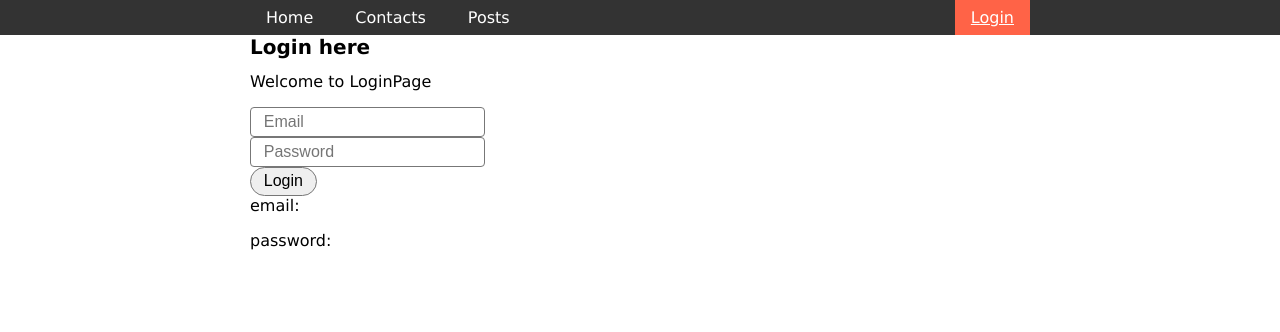
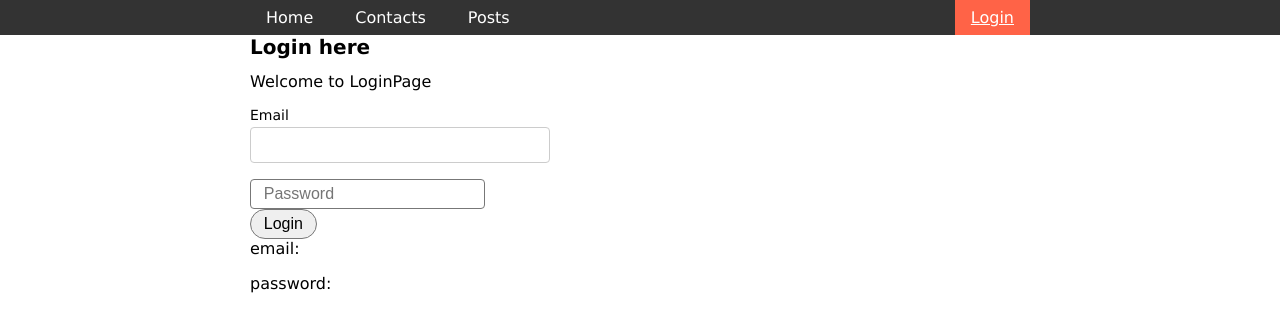
Before and after one commit to VytasPet/feu5-12_react_practice_crud_axios, a React (Vite) app: page /login in a window 1280 px wide. Shown: the top 332 px of the page. Built offline with nearby package versions, Linux system fonts and the light colour scheme.

Commit message:
InputField

```diff
--- a/package.json
+++ b/package.json
@@ -13,6 +13,7 @@
   "dependencies": {
     "axios": "^1.3.4",
     "formik": "^2.2.9",
+    "prop-types": "^15.8.1",
     "react": "^18.2.0",
     "react-dom": "^18.2.0",
     "react-router-dom": "^6.10.0",
--- a/src/components/forms/LoginForm.jsx
+++ b/src/components/forms/LoginForm.jsx
@@ -4,6 +4,7 @@ import { useFormik } from 'formik';
 import * as Yup from 'yup';
 import styled from 'styled-components';
 import axios from 'axios';
+import { InputField } from '../ui/InputComps';
 
 const url = 'https://reqres.in/api/login';
 
@@ -50,17 +51,18 @@ function LoginForm() {
     <>
       {beError && <ErrorMsg>{beError}</ErrorMsg>}
       <form onSubmit={formik.handleSubmit}>
-        <input
+        <InputField
           value={formik.values.email}
           onChange={formik.handleChange}
           onBlur={formik.handleBlur}
           type="text"
-          placeholder="Email"
+          label="Email"
           name="email"
+          error={formik.touched.email && formik.errors.email}
         />
-        {formik.touched.email && formik.errors.email && (
+        {/* {formik.touched.email && formik.errors.email && (
           <ErrorMsg>{formik.errors.email}</ErrorMsg>
-        )}
+        )} */}
 
         <input
           value={formik.values.password}
--- a/src/components/postsComponents/PostsList.jsx
+++ b/src/components/postsComponents/PostsList.jsx
@@ -1,23 +1,20 @@
 import React from 'react';
 import styled from 'styled-components';
-
+import SinglePost from './SinglePost';
+import PropTypes from 'prop-types';
 function PostsList({ posts }) {
   return (
     <Container>
       {posts.map((post) => (
-        <Card key={post.id}>
-          <Title>{post.title}</Title>
-          <Body>{post.body}</Body>
-          <Footer>
-            <Author>{post.author}</Author>
-            <Tags>{post.tags.join(', ')}</Tags>
-            <Date>{post.date}</Date>
-          </Footer>
-        </Card>
+        <SinglePost key={post.id} post={post} />
       ))}
     </Container>
   );
 }
+
+PostsList.propTypes = {
+  posts: PropTypes.array,
+};
 
 const Container = styled.div`
   display: grid;
@@ -25,46 +22,4 @@ const Container = styled.div`
   grid-gap: 20px;
 `;
 
-const Card = styled.div`
-  border: 1px solid #e2e8f0;
-  padding: 20px;
-  border-radius: 4px;
-  box-shadow: 0 2px 4px rgba(0, 0, 0, 0.1);
-`;
-
-const Title = styled.h2`
-  font-size: 1.5rem;
-  font-weight: 600;
-  margin-bottom: 10px;
-`;
-
-const Body = styled.p`
-  font-size: 1rem;
-  margin-bottom: 10px;
-`;
-
-const Footer = styled.div`
-  display: flex;
-  justify-content: space-between;
-  align-items: center;
-  margin-top: 20px;
-`;
-
-const Author = styled.span`
-  font-size: 0.875rem;
-  color: #4a5568;
-  margin-right: 10px;
-`;
-
-const Tags = styled.span`
-  font-size: 0.875rem;
-  color: #4a5568;
-  margin-right: 10px;
-`;
-
-const Date = styled.span`
-  font-size: 0.875rem;
-  color: #4a5568;
-`;
-
 export default PostsList;
--- /dev/null
+++ b/src/components/postsComponents/SinglePost.jsx
@@ -0,0 +1,65 @@
+import React from 'react';
+import styled from 'styled-components';
+import PropTypes from 'prop-types';
+
+function SinglePost({ post }) {
+  return (
+    <Card key={post.id}>
+      <Title>{post.title}</Title>
+      <Body>{post.body}</Body>
+      <Footer>
+        <Author>{post.author}</Author>
+        <Tags>{post.tags.join(', ')}</Tags>
+        <Date>{post.date}</Date>
+      </Footer>
+    </Card>
+  );
+}
+
+SinglePost.propTypes = {
+  post: PropTypes.object,
+};
+
+const Card = styled.div`
+  border: 1px solid #e2e8f0;
+  padding: 20px;
+  border-radius: 4px;
+  box-shadow: 0 2px 4px rgba(0, 0, 0, 0.1);
+`;
+
+const Title = styled.h2`
+  font-size: 1.5rem;
+  font-weight: 600;
+  margin-bottom: 10px;
+`;
+
+const Body = styled.p`
+  font-size: 1rem;
+  margin-bottom: 10px;
+`;
+
+const Footer = styled.div`
+  display: flex;
+  justify-content: space-between;
+  align-items: center;
+  margin-top: 20px;
+`;
+
+const Author = styled.span`
+  font-size: 0.875rem;
+  color: #4a5568;
+  margin-right: 10px;
+`;
+
+const Tags = styled.span`
+  font-size: 0.875rem;
+  color: #4a5568;
+  margin-right: 10px;
+`;
+
+const Date = styled.span`
+  font-size: 0.875rem;
+  color: #4a5568;
+`;
+
+export default SinglePost;
--- /dev/null
+++ b/src/components/ui/InputComps.jsx
@@ -0,0 +1,58 @@
+import styled from 'styled-components';
+
+const Input = styled.input`
+  font-size: 16px;
+  padding: 8px 12px;
+  border: 1px solid ${(props) => (props.error ? 'red' : '#ccc')};
+  border-radius: 4px;
+  outline: none;
+
+  &:focus {
+    box-shadow: 0 0 5px ${(props) => (props.error ? 'red' : '#333')};
+  }
+`;
+
+const TextArea = styled.textarea`
+  font-size: 16px;
+  padding: 8px 12px;
+  border: 1px solid ${(props) => (props.error ? 'red' : '#ccc')};
+  border-radius: 4px;
+  outline: none;
+
+  &:focus {
+    box-shadow: 0 0 5px ${(props) => (props.error ? 'red' : '#333')};
+  }
+`;
+
+const Error = styled.span`
+  color: red;
+  font-size: 14px;
+  margin-top: 4px;
+`;
+
+const InputWrapper = styled.div`
+  display: flex;
+  flex-direction: column;
+  margin-bottom: 16px;
+`;
+
+const Label = styled.label`
+  font-size: 14px;
+  margin-bottom: 4px;
+`;
+
+export const InputField = ({ label, error, ...rest }) => (
+  <InputWrapper>
+    <Label>{label}</Label>
+    <Input error={error} {...rest} />
+    {error && <Error>{error}</Error>}
+  </InputWrapper>
+);
+
+export const TextAreaField = ({ label, error, ...rest }) => (
+  <InputWrapper>
+    <Label>{label}</Label>
+    <TextArea error={error} {...rest} />
+    {error && <Error>{error}</Error>}
+  </InputWrapper>
+);
```
Also changed, not shown: src/components/postsComponents/SinglePosts.jsx (deleted), 1 other file (tests, documents, lock files or other folders).
